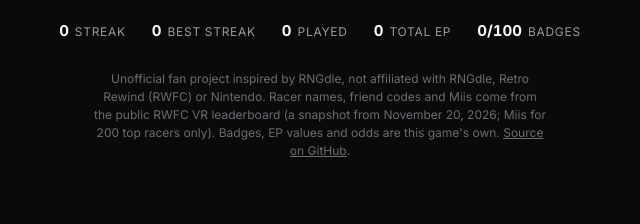
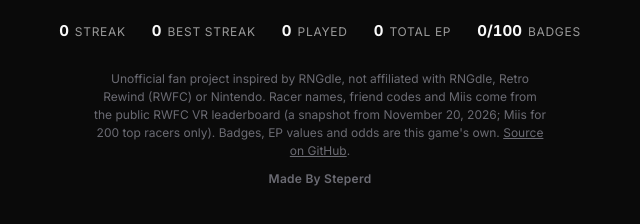
Before and after one commit to Steperdd/fcdle, a plain HTML site: page index.html in a window 1280 px wide. Shown: the part 963-1187 px from the top of the page, 320-960 px from the left. Drawn offline with Linux system fonts and the light colour scheme.

Commit message:
Add Made By Steperd line to the footer
Co-Authored-By: Claude Sonnet 5.5 <noreply@anthropic.com>
Claude-Session: https://claude.ai/code/session_014TDUuyjoY4S6TM5VK6c2wm

```diff
--- a/index.html
+++ b/index.html
@@ -251,6 +251,7 @@ footer { color: #6b6b73; font-size: 12px; text-align: center; max-width: 60ch; m
 @keyframes fxglow { 0% { box-shadow: 0 0 0 0 color-mix(in srgb, var(--c) 0%, transparent); } 25% { box-shadow: 0 0 46px 6px color-mix(in srgb, var(--c) 55%, transparent); } 100% { box-shadow: 0 0 0 0 color-mix(in srgb, var(--c) 0%, transparent); } }
 .backup textarea { width:100%; box-sizing:border-box; }
 .backup .row { display:flex; flex-wrap:wrap; gap:8px; margin:8px 0; }
+footer .madeby { margin:10px 0 0; font-weight:600; letter-spacing:.02em; }
 footer a { color: inherit; text-decoration: underline; }
 </style>
 </head>
@@ -366,7 +367,7 @@ footer a { color: inherit; text-decoration: underline; }
     </section>
   </main>
 
-  <footer>Unofficial fan project inspired by RNGdle, not affiliated with RNGdle, Retro Rewind (RWFC) or Nintendo. Racer names, friend codes and Miis come from the public RWFC VR leaderboard (a snapshot from November 20, 2026; Miis for 200 top racers only). Badges, EP values and odds are this game's own. <a href="https://github.com/Steperdd/fcdle" rel="noopener">Source on GitHub</a>.</footer>
+  <footer>Unofficial fan project inspired by RNGdle, not affiliated with RNGdle, Retro Rewind (RWFC) or Nintendo. Racer names, friend codes and Miis come from the public RWFC VR leaderboard (a snapshot from November 20, 2026; Miis for 200 top racers only). Badges, EP values and odds are this game's own. <a href="https://github.com/Steperdd/fcdle" rel="noopener">Source on GitHub</a>.<p class="madeby">Made By Steperd</p></footer>
 </div>
 
 <script>
```
Also changed, not shown: template.html (+2 -1 lines).
